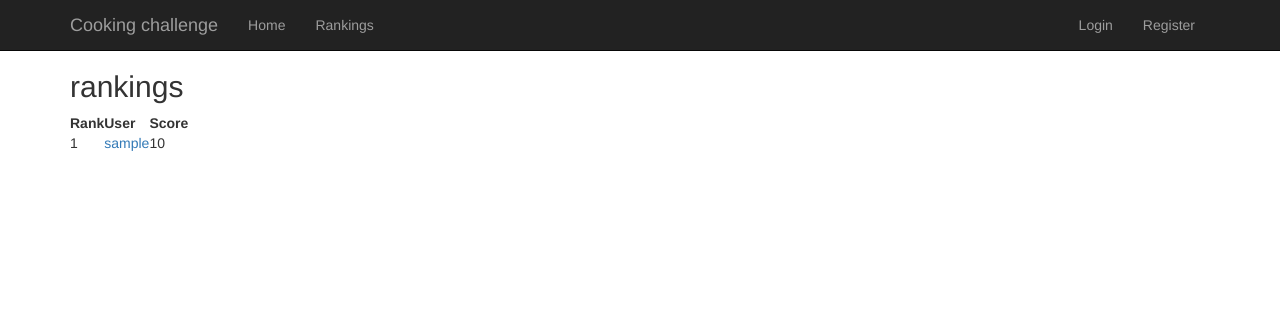
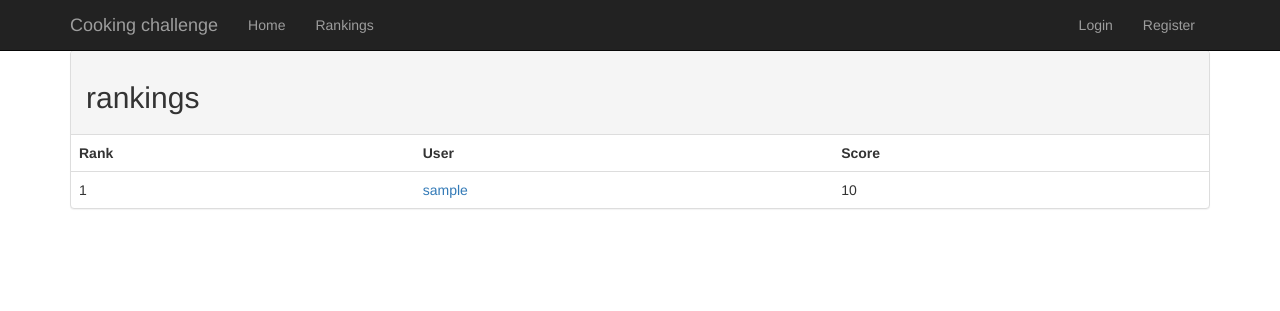
Before and after one commit to danrr/SELP, a Flask app: page /rankings/ in a window 1280 px wide. Shown: the top 311 px of the page. Run offline with Flask 2, Linux system fonts and the light colour scheme; tables that the repository leaves empty hold one stand-in row (values such as "Sample post"); style sheets or scripts are compiled from the project's sources; some libraries are stand-ins or nearby versions.

Commit message:
Styling rankings page.

```diff
--- a/app/templates/rankings.html
+++ b/app/templates/rankings.html
@@ -1,7 +1,8 @@
 {% extends "base.html" %}
 {% block content %}
-    <h2>{{ title }}</h2>
-    <table class="rankings">
+    <div class="panel panel-default">
+    <div class="panel-heading"><h2>{{ title }}</h2></div>
+        <table class="rankings table">
             <tr>
                 <th>
                     Rank
@@ -27,4 +28,5 @@
                 </tr>
             {% endfor %}
         </table>
+    </div>
 {% endblock %}
```
Lines whose indentation alone changed are shown as unchanged.
